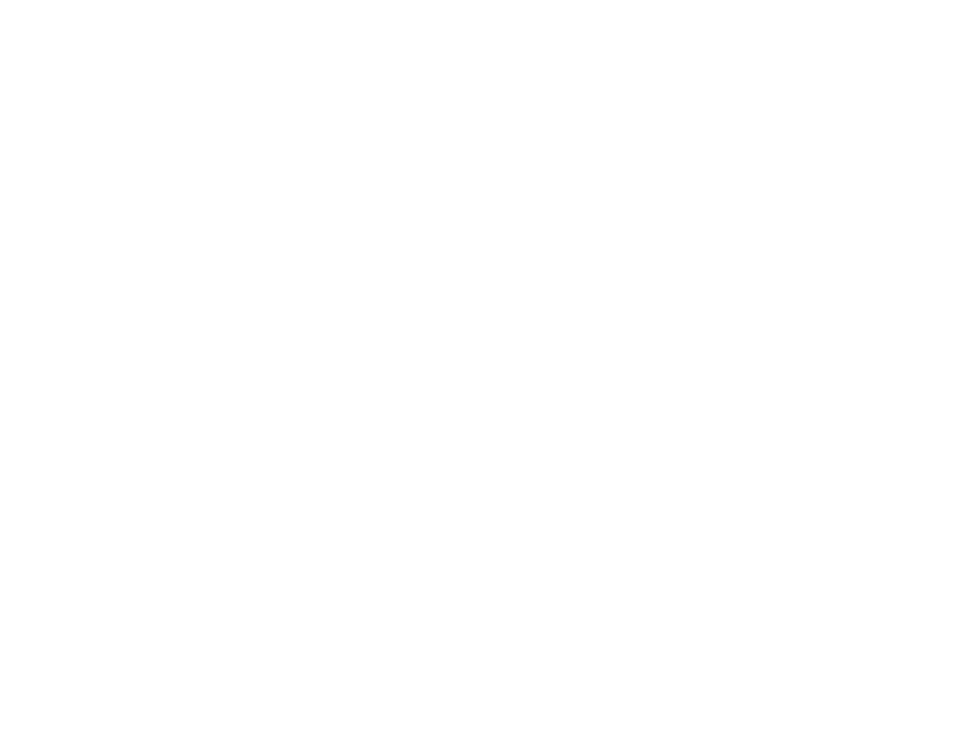
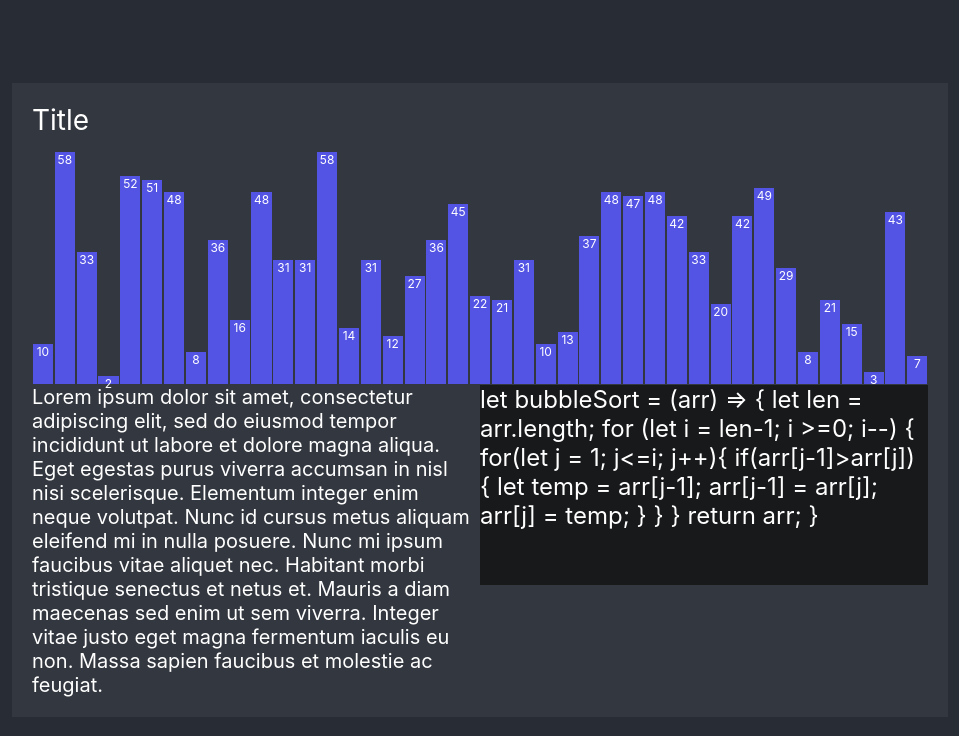
Before and after one commit to TuckerWhitaker/AlgorithmVisualizer, a React (Create React App) app in the folder client/: page /SortingAlgorithms in a window 1280 px wide. Before the commit this address had no page. Shown: the top 736 px of the page, without its empty margins (160-1119 px from the left). Built offline with nearby package versions, Linux system fonts and the light colour scheme.

Commit message:
SortingAlgorithmPage and Visualizer component

```diff
--- a/client/src/App.js
+++ b/client/src/App.js
@@ -14,8 +14,8 @@ import Graph from "./components/Graph";
 import Main from "./components/Main";
 
 import Pathfinding from "./components/Pathfinding";
-
 import SearchAlgorithms from "./components/SearchAlgorithms";
+import SortingAlgorithms from "./components/SortingAlgorithms";
 
 function App() {
 	return (
@@ -27,6 +27,7 @@ function App() {
 					<Route path="/Graph" element={<Graph />} />
 					<Route path="/BinaryTree" element={<BinaryTree />} />
 					<Route path="/SearchAlgorithms" element={<SearchAlgorithms />} />
+					<Route path="/SortingAlgorithms" element={<SortingAlgorithms />} />
 					<Route path="/Pathfinding" element={<Pathfinding />} />
 				</Routes>
 			</Router>
--- a/client/src/components/Main.css
+++ b/client/src/components/Main.css
@@ -1,3 +1,7 @@
+button:hover {
+	cursor: pointer;
+}
+
 .Main {
 	display: grid;
 	width: 100vw;
@@ -7,23 +11,6 @@
 	align-items: center;
 	justify-content: center;
 	grid-template-columns: 40vw 40vw;
-}
-
-.MainBtn {
-	width: 40vw;
-	height: 3vw;
-	background-color: #282828;
-	color: white;
-	font-size: larger;
-}
-
-.MainBtn:hover {
-	cursor: pointer;
-	background-color: #3d3d3d;
-}
-
-.MainBtn:active {
-	background-color: #5c5c5c;
 }
 
 .VisualizerTile {
@@ -45,6 +32,7 @@
 }
 
 .VisualizerTileTitle {
+	margin-left: 1%;
 	font-size: 2vw;
 	float: top;
 	text-align: left;
@@ -62,6 +50,7 @@
 }
 
 .VisualizerTileDesc {
+	margin-left: 1%;
 	font-size: 120%;
 	text-align: left;
 }
--- a/client/src/components/Main.jsx
+++ b/client/src/components/Main.jsx
@@ -4,7 +4,6 @@ import VisualizerTile from "./VisualizerTile";
 import SortedSquares from "./SortedSquares.gif";
 import SortingAlgoGif from "./SortingAlgo.gif";
 import GridAnimation from "./grid_animation.gif";
-
 function Main() {
 	return (
 		<div className="Main">
--- /dev/null
+++ b/client/src/components/SortAlgoVis.jsx
@@ -0,0 +1,43 @@
+let Array = [10];
+let Code =
+	"let bubbleSort = (arr) => { let len = arr.length; for (let i = len-1; i >=0; i--) { for(let j = 1; j<=i; j++){ if(arr[j-1]>arr[j]) { let temp = arr[j-1]; arr[j-1] = arr[j]; arr[j] = temp; } } } return arr; }";
+for (let i = 0; i < 40; i++) {
+	Array.push(Math.floor(Math.random() * 60) + 2);
+}
+
+function SortAlgoVis() {
+	return (
+		<div className="SortAlgoVis">
+			<div className="SortAlgoVisTitle">Title</div>
+
+			<div className="SortAlgoVisGraph">
+				{Array.map((info, index) => {
+					return (
+						<div
+							className="SortAlgoVisGraphBar"
+							key={index}
+							style={{ height: info / 2 + "vh" }}
+						>
+							{info}
+						</div>
+					);
+				})}
+			</div>
+			<div className="SortAlgoVisBottomHalf">
+				<div className="SortAlgoVisDesc">
+					Lorem ipsum dolor sit amet, consectetur adipiscing elit, sed do
+					eiusmod tempor incididunt ut labore et dolore magna aliqua. Eget
+					egestas purus viverra accumsan in nisl nisi scelerisque. Elementum
+					integer enim neque volutpat. Nunc id cursus metus aliquam eleifend mi
+					in nulla posuere. Nunc mi ipsum faucibus vitae aliquet nec. Habitant
+					morbi tristique senectus et netus et. Mauris a diam maecenas sed enim
+					ut sem viverra. Integer vitae justo eget magna fermentum iaculis eu
+					non. Massa sapien faucibus et molestie ac feugiat.
+				</div>
+				<div className="SortAlgoVisCode">{Code}</div>
+			</div>
+		</div>
+	);
+}
+
+export default SortAlgoVis;
--- /dev/null
+++ b/client/src/components/SortingAlgorithms.css
@@ -0,0 +1,70 @@
+.SortingAlgorithms {
+	display: flex;
+	align-items: center;
+	justify-content: center;
+	width: 100vw;
+	height: 100vh;
+	background-color: #282c34;
+	color: white;
+}
+
+.SortAlgoVis {
+	flex-direction: column;
+	width: 70%;
+	height: fit-content;
+	background-color: #33373f;
+	display: flex;
+	justify-content: space-between;
+	align-items: center;
+	text-align: left;
+	padding: 20px;
+}
+
+.SortAlgoVisColumn {
+	display: flex;
+	flex-direction: column;
+	width: 50%;
+	height: 100%;
+}
+
+.SortAlgoVisTitle {
+	align-self: start;
+	font-size: 175%;
+	margin-bottom: 1.5%;
+}
+
+.SortAlgoVisDesc {
+	font-size: 125%;
+	width: 50%;
+	height: 100%;
+}
+
+.SortAlgoVisGraph {
+	width: 100%;
+	height: 50%;
+	display: flex;
+	flex-direction: row;
+	align-items: end;
+}
+
+.SortAlgoVisCode {
+	font-size: 150%;
+	background-color: #18191b;
+	height: 25vh;
+	width: 50%;
+}
+
+.SortAlgoVisGraphBar {
+	text-align: center;
+	font-size: 75%;
+	width: 3%;
+	margin: 0.1%;
+	background-color: rgb(84, 84, 228);
+}
+
+.SortAlgoVisBottomHalf {
+	width: 100%;
+	height: 100%;
+	display: flex;
+	flex-direction: row;
+}
--- /dev/null
+++ b/client/src/components/SortingAlgorithms.jsx
@@ -0,0 +1,11 @@
+import SortAlgoVis from "./SortAlgoVis";
+import "./SortingAlgorithms.css";
+function SortingAlgorithms() {
+	return (
+		<div className="SortingAlgorithms">
+			<SortAlgoVis></SortAlgoVis>
+		</div>
+	);
+}
+
+export default SortingAlgorithms;
```
